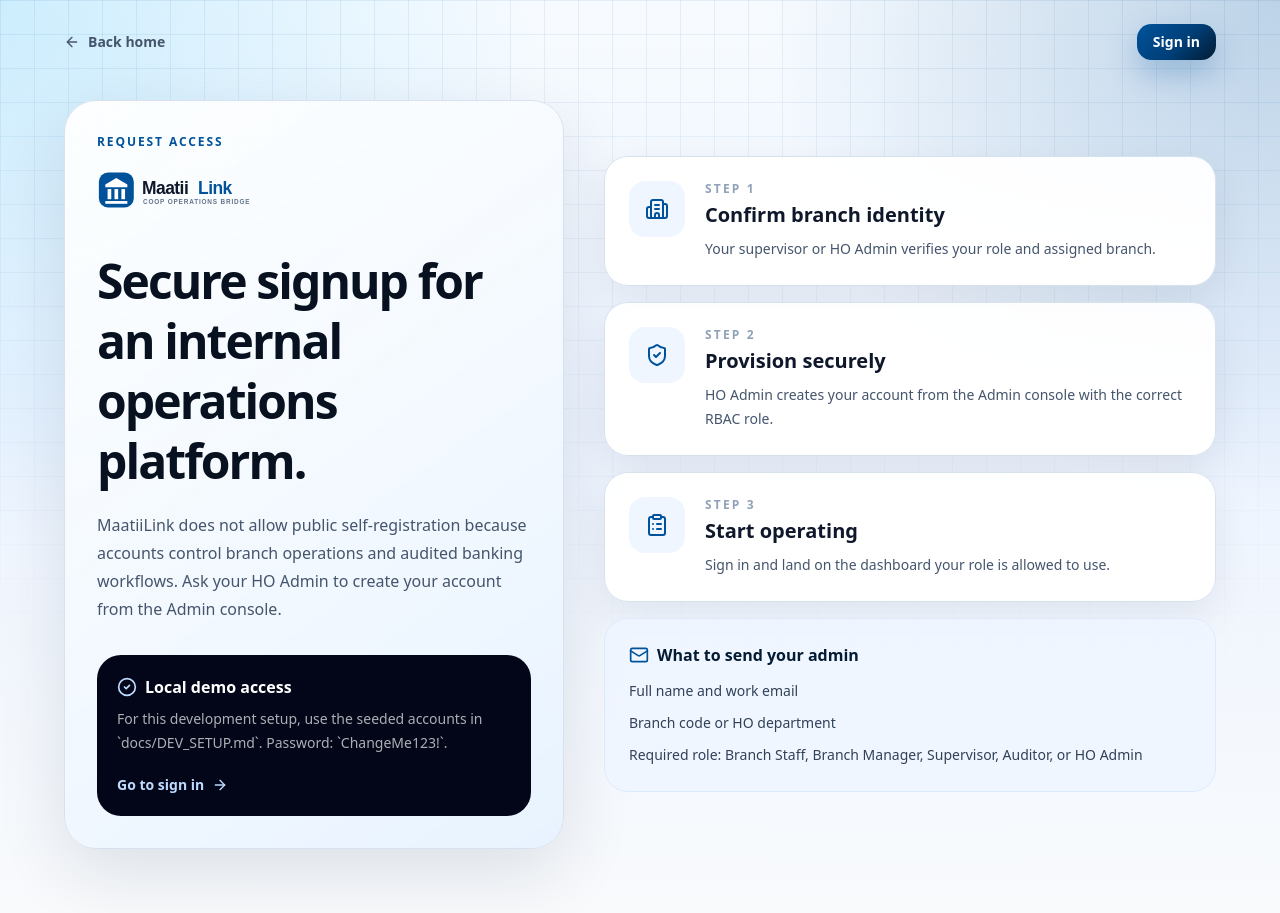
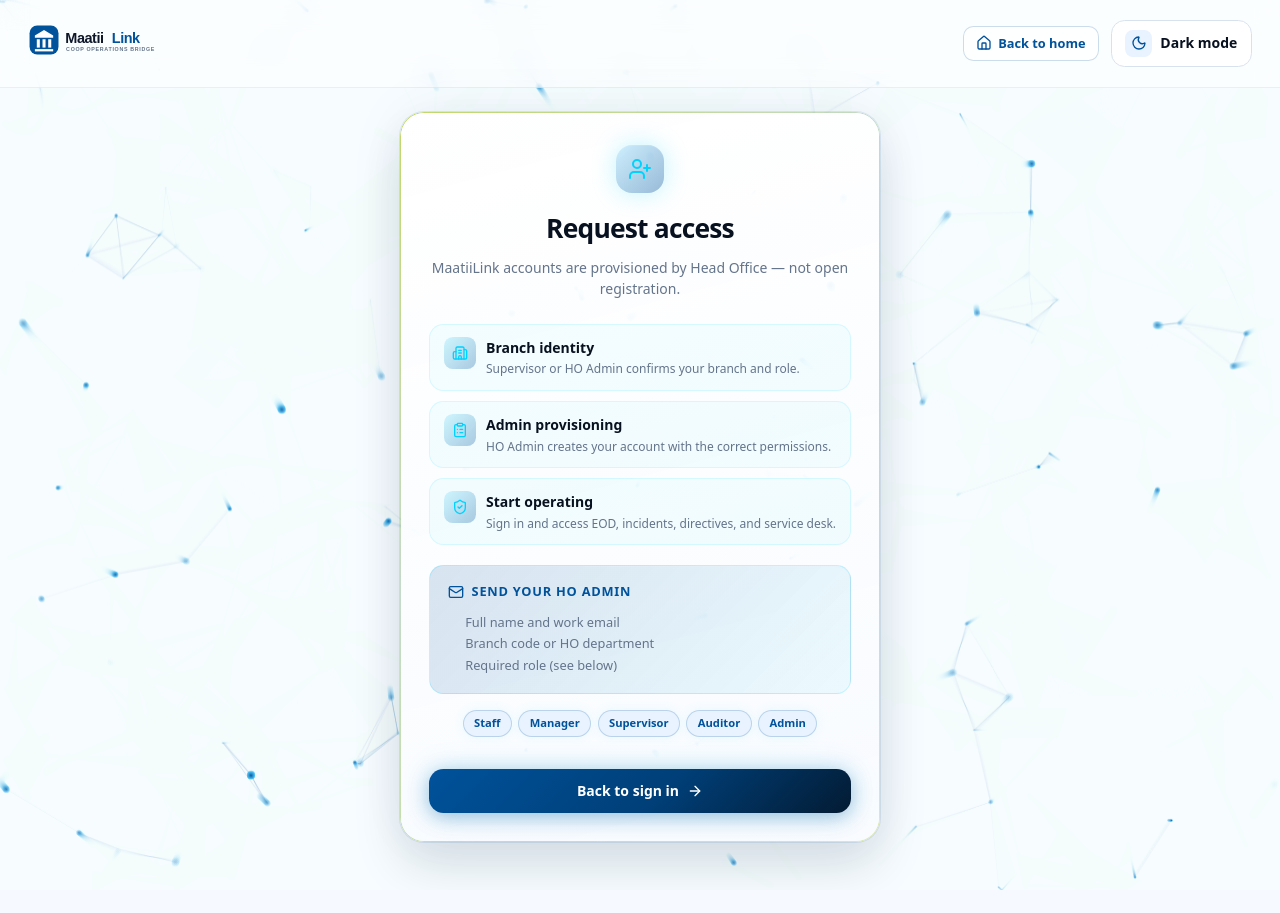
Before and after one commit to HiwotBelay/MaatiiLink, a Next.js app: page /signup in a window 1280 px wide. After the commit the page ends 890 px from the top, so only its background shows below. Built offline with nearby package versions, Linux system fonts and the light colour scheme.

Commit message:
Redesign sign-in and sign-up with Venom Beam background and glow card layout.

```diff
--- a/src/app/login/page.tsx
+++ b/src/app/login/page.tsx
@@ -1,100 +1,40 @@
+import Link from "next/link";
 import { Suspense } from "react";
-import Link from "next/link";
-import { ArrowLeft, Building2, CheckCircle2, LockKeyhole, RadioTower } from "lucide-react";
-import { MaatiiLinkLogo } from "@/components/brand/MaatiiLinkLogo";
+import { ArrowRight, LockKeyhole, ShieldCheck } from "lucide-react";
+import { AuthGlowCard, AuthPageShell } from "@/components/auth/AuthPageShell";
 import { LoginForm } from "@/components/auth/LoginForm";
-
-const loginHighlights = [
-  {
-    title: "Branch aware",
-    text: "Users land on the right workflow for their role.",
-    icon: Building2,
-  },
-  {
-    title: "Session protected",
-    text: "Signed HTTP-only sessions keep accounts safe.",
-    icon: LockKeyhole,
-  },
-  {
-    title: "Live status",
-    text: "Health and compliance visibility for supervisors.",
-    icon: RadioTower,
-  },
-];
 
 export default function LoginPage() {
   return (
-    <div className="app-bg relative min-h-screen overflow-hidden px-4 py-6">
-      <div className="hero-grid pointer-events-none absolute inset-0" />
-      <div className="relative z-10 mx-auto flex max-w-6xl items-center justify-between">
-        <Link href="/" className="inline-flex items-center gap-2 text-sm font-bold text-slate-600 hover:text-[var(--primary)]">
-          <ArrowLeft className="h-4 w-4" />
-          Back home
-        </Link>
-        <Link href="/signup" className="btn-secondary px-4 py-2 text-sm">
-          Request access
-        </Link>
-      </div>
+    <AuthPageShell badge="">
+      <AuthGlowCard>
+        <div className="auth-card-icon">
+          <LockKeyhole className="h-6 w-6" />
+        </div>
+        <h1 className="auth-card-title">Sign in</h1>
+        <p className="auth-card-subtitle">
+          Cooperative Bank of Oromia · MaatiiLink workspace
+        </p>
 
-      <main className="relative z-10 mx-auto grid min-h-[calc(100vh-5rem)] max-w-6xl items-center gap-10 py-10 lg:grid-cols-[1fr_0.92fr]">
-        <section className="reveal-up hidden lg:block">
-          <p className="page-kicker">Secure Branch Workspace</p>
-          <h1 className="page-title mt-4 text-5xl font-black leading-tight">
-            Sign in to coordinate today’s operations.
-          </h1>
-          <p className="mt-5 max-w-xl text-lg leading-8 text-slate-600">
-            Access role-based dashboards for EOD reporting, incidents, directives,
-            service desk, pilot readiness, and audit controls.
-          </p>
-          <div className="mt-8 grid max-w-xl gap-3">
-            {loginHighlights.map((item) => (
-              <div key={item.title} className="glass-card hover-lift rounded-3xl p-5">
-                <div className="flex gap-4">
-                  <div className="rounded-2xl bg-blue-50 p-3 text-[var(--primary)]">
-                    <item.icon className="h-5 w-5" />
-                  </div>
-                  <div>
-                    <h2 className="font-black text-slate-950">{item.title}</h2>
-                    <p className="mt-1 text-sm leading-6 text-slate-600">{item.text}</p>
-                  </div>
-                </div>
-              </div>
-            ))}
+        <Suspense
+          fallback={<p className="mt-6 text-sm text-[var(--muted-foreground)]">Loading…</p>}
+        >
+          <div className="mt-7">
+            <LoginForm />
           </div>
-        </section>
+        </Suspense>
 
-        <section className="reveal-up reveal-delay-1">
-          <div className="glass-card mx-auto w-full max-w-md rounded-[2rem] p-8">
-            <div className="mb-7">
-              <p className="page-kicker">Cooperative Bank of Oromia</p>
-              <div className="mt-3">
-                <MaatiiLinkLogo height={44} priority />
-              </div>
-              <h2 className="mt-6 text-2xl font-black text-slate-950">Welcome back</h2>
-              <p className="mt-2 text-sm leading-6 text-slate-500">
-                Sign in with your MaatiiLink account. For local development, use
-                the seeded users from `docs/DEV_SETUP.md`.
-              </p>
-            </div>
-            <Suspense fallback={<p className="text-sm text-slate-500">Loading…</p>}>
-              <LoginForm />
-            </Suspense>
-            <div className="mt-6 rounded-2xl bg-blue-50 p-4 text-sm text-slate-700">
-              <p className="flex items-center gap-2 font-bold text-[var(--primary-dark)]">
-                <CheckCircle2 className="h-4 w-4 text-[var(--primary)]" />
-                Need an account?
-              </p>
-              <p className="mt-1">
-                Internal users are created by HO Admin.{" "}
-                <Link href="/signup" className="font-bold text-[var(--primary)] hover:underline">
-                  Request access
-                </Link>
-                .
-              </p>
-            </div>
-          </div>
-        </section>
-      </main>
-    </div>
+        <div className="auth-card-divider" />
+
+        <p className="auth-card-footer">
+          <ShieldCheck className="inline h-4 w-4 text-[var(--primary)]" />{" "}
+          No account?{" "}
+          <Link href="/signup" className="auth-link">
+            Request access
+            <ArrowRight className="inline h-3.5 w-3.5" />
+          </Link>
+        </p>
+      </AuthGlowCard>
+    </AuthPageShell>
   );
 }
--- a/src/app/signup/page.tsx
+++ b/src/app/signup/page.tsx
@@ -1,112 +1,86 @@
 import Link from "next/link";
 import {
-  ArrowLeft,
   ArrowRight,
   Building2,
-  CheckCircle2,
   ClipboardList,
   Mail,
   ShieldCheck,
+  UserPlus,
 } from "lucide-react";
-import { MaatiiLinkLogo } from "@/components/brand/MaatiiLinkLogo";
+import { AuthGlowCard, AuthPageShell } from "@/components/auth/AuthPageShell";
 
-const accessSteps = [
+const steps = [
   {
-    title: "Confirm branch identity",
-    text: "Your supervisor or HO Admin verifies your role and assigned branch.",
     icon: Building2,
+    title: "Branch identity",
+    text: "Supervisor or HO Admin confirms your branch and role.",
   },
   {
-    title: "Provision securely",
-    text: "HO Admin creates your account from the Admin console with the correct RBAC role.",
-    icon: ShieldCheck,
+    icon: ClipboardList,
+    title: "Admin provisioning",
+    text: "HO Admin creates your account with the correct permissions.",
   },
   {
+    icon: ShieldCheck,
     title: "Start operating",
-    text: "Sign in and land on the dashboard your role is allowed to use.",
-    icon: ClipboardList,
+    text: "Sign in and access EOD, incidents, directives, and service desk.",
   },
 ];
 
+const roles = ["Staff", "Manager", "Supervisor", "Auditor", "Admin"];
+
 export default function SignupPage() {
   return (
-    <div className="app-bg relative min-h-screen overflow-hidden px-4 py-6">
-      <div className="hero-grid pointer-events-none absolute inset-0" />
+    <AuthPageShell badge="">
+      <AuthGlowCard className="auth-glow-card-wide">
+        <div className="auth-card-icon auth-card-icon-accent">
+          <UserPlus className="h-6 w-6" />
+        </div>
+        <h1 className="auth-card-title">Request access</h1>
+        <p className="auth-card-subtitle">
+          MaatiiLink accounts are provisioned by Head Office — not open registration.
+        </p>
 
-      <header className="relative z-10 mx-auto flex max-w-6xl items-center justify-between">
-        <Link href="/" className="inline-flex items-center gap-2 text-sm font-bold text-slate-600 hover:text-[var(--primary)]">
-          <ArrowLeft className="h-4 w-4" />
-          Back home
+        <ul className="auth-step-list">
+          {steps.map((step, i) => (
+            <li key={step.title} className="auth-step-item">
+              <span className="auth-step-num">{i + 1}</span>
+              <span className="auth-step-icon">
+                <step.icon className="h-4 w-4" />
+              </span>
+              <div className="text-left">
+                <p className="auth-step-title">{step.title}</p>
+                <p className="auth-step-text">{step.text}</p>
+              </div>
+            </li>
+          ))}
+        </ul>
+
+        <div className="auth-info-panel">
+          <p className="auth-info-panel-title">
+            <Mail className="h-4 w-4" />
+            Send your HO Admin
+          </p>
+          <ul className="auth-checklist">
+            <li>Full name and work email</li>
+            <li>Branch code or HO department</li>
+            <li>Required role (see below)</li>
+          </ul>
+        </div>
+
+        <div className="auth-role-pills">
+          {roles.map((role) => (
+            <span key={role} className="auth-role-pill">
+              {role}
+            </span>
+          ))}
+        </div>
+
+        <Link href="/login" className="btn-primary auth-glow-btn mt-8 w-full py-3 text-sm">
+          Back to sign in
+          <ArrowRight className="h-4 w-4" />
         </Link>
-        <Link href="/login" className="btn-primary px-4 py-2 text-sm">
-          Sign in
-        </Link>
-      </header>
-
-      <main className="relative z-10 mx-auto grid min-h-[calc(100vh-5rem)] max-w-6xl items-center gap-10 py-10 lg:grid-cols-[0.9fr_1.1fr]">
-        <section className="reveal-up">
-          <div className="glass-card rounded-[2rem] p-8">
-            <p className="page-kicker">Request Access</p>
-            <div className="mt-4">
-              <MaatiiLinkLogo height={46} priority />
-            </div>
-            <h1 className="page-title mt-8 text-4xl font-black leading-tight sm:text-5xl">
-              Secure signup for an internal operations platform.
-            </h1>
-            <p className="mt-5 text-base leading-7 text-slate-600">
-              MaatiiLink does not allow public self-registration because accounts
-              control branch operations and audited banking workflows. Ask your
-              HO Admin to create your account from the Admin console.
-            </p>
-
-            <div className="mt-8 rounded-3xl bg-slate-950 p-5 text-white">
-              <p className="flex items-center gap-2 font-black">
-                <CheckCircle2 className="h-5 w-5 text-blue-200" />
-                Local demo access
-              </p>
-              <p className="mt-2 text-sm leading-6 text-white/68">
-                For this development setup, use the seeded accounts in
-                `docs/DEV_SETUP.md`. Password: `ChangeMe123!`.
-              </p>
-              <Link href="/login" className="mt-5 inline-flex items-center gap-2 text-sm font-bold text-blue-200 hover:text-white">
-                Go to sign in
-                <ArrowRight className="h-4 w-4" />
-              </Link>
-            </div>
-          </div>
-        </section>
-
-        <section className="reveal-up reveal-delay-1 space-y-4">
-          {accessSteps.map((step, index) => (
-            <article key={step.title} className="polished-card hover-lift rounded-3xl p-6">
-              <div className="flex gap-5">
-                <div className="flex h-14 w-14 shrink-0 items-center justify-center rounded-2xl bg-blue-50 text-[var(--primary)]">
-                  <step.icon className="h-6 w-6" />
-                </div>
-                <div>
-                  <p className="text-xs font-black uppercase tracking-[0.18em] text-slate-400">
-                    Step {index + 1}
-                  </p>
-                  <h2 className="mt-1 text-xl font-black text-slate-950">{step.title}</h2>
-                  <p className="mt-2 text-sm leading-6 text-slate-600">{step.text}</p>
-                </div>
-              </div>
-            </article>
-          ))}
-
-          <div className="rounded-3xl border border-blue-100 bg-blue-50/80 p-6">
-            <p className="flex items-center gap-2 font-black text-[var(--primary-dark)]">
-              <Mail className="h-5 w-5 text-[var(--primary)]" />
-              What to send your admin
-            </p>
-            <ul className="mt-3 space-y-2 text-sm leading-6 text-slate-700">
-              <li>Full name and work email</li>
-              <li>Branch code or HO department</li>
-              <li>Required role: Branch Staff, Branch Manager, Supervisor, Auditor, or HO Admin</li>
-            </ul>
-          </div>
-        </section>
-      </main>
-    </div>
+      </AuthGlowCard>
+    </AuthPageShell>
   );
 }
--- /dev/null
+++ b/src/components/auth/AuthPageShell.tsx
@@ -0,0 +1,50 @@
+"use client";
+
+import Link from "next/link";
+import { Home } from "lucide-react";
+import { MaatiiLinkLogo } from "@/components/brand/MaatiiLinkLogo";
+import { VenomBeamBackground } from "@/components/layout/VenomBeamBackground";
+import { ThemeToggle } from "@/components/theme/ThemeToggle";
+
+type Props = {
+  children: React.ReactNode;
+  badge?: string;
+};
+
+export function AuthPageShell({ children, badge }: Props) {
+  return (
+    <VenomBeamBackground>
+      <div className="auth-page auth-on-beam">
+        <header className="auth-page-header">
+          <Link href="/" className="auth-logo-link">
+            <MaatiiLinkLogo height={38} />
+          </Link>
+          <div className="flex items-center gap-3">
+            <Link href="/" className="auth-back-home">
+              <Home className="h-4 w-4" />
+              Back to home
+            </Link>
+            {badge ? <span className="auth-header-badge">{badge}</span> : null}
+            <ThemeToggle />
+          </div>
+        </header>
+        <main className="auth-page-main reveal-up">{children}</main>
+      </div>
+    </VenomBeamBackground>
+  );
+}
+
+export function AuthGlowCard({
+  children,
+  className = "",
+}: {
+  children: React.ReactNode;
+  className?: string;
+}) {
+  return (
+    <div className={`auth-glow-card ${className}`}>
+      <div className="auth-glow-card-border" aria-hidden />
+      <div className="auth-glow-card-inner">{children}</div>
+    </div>
+  );
+}
```
Also changed, not shown: src/components/auth/LoginForm.tsx (+13 -16 lines).
